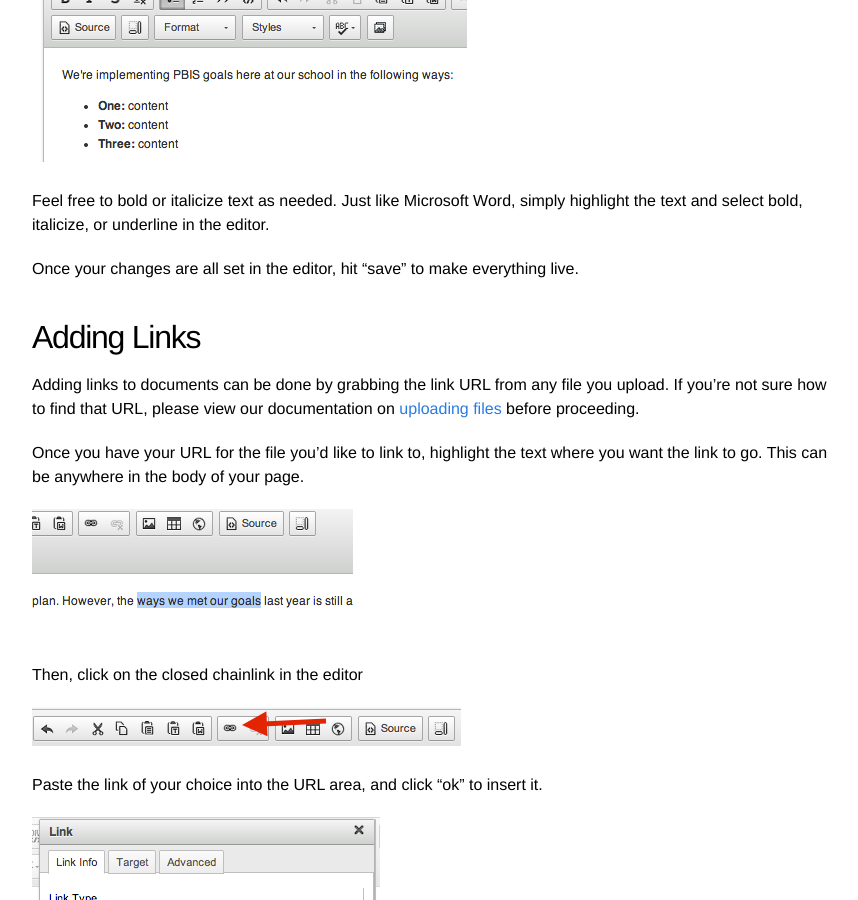
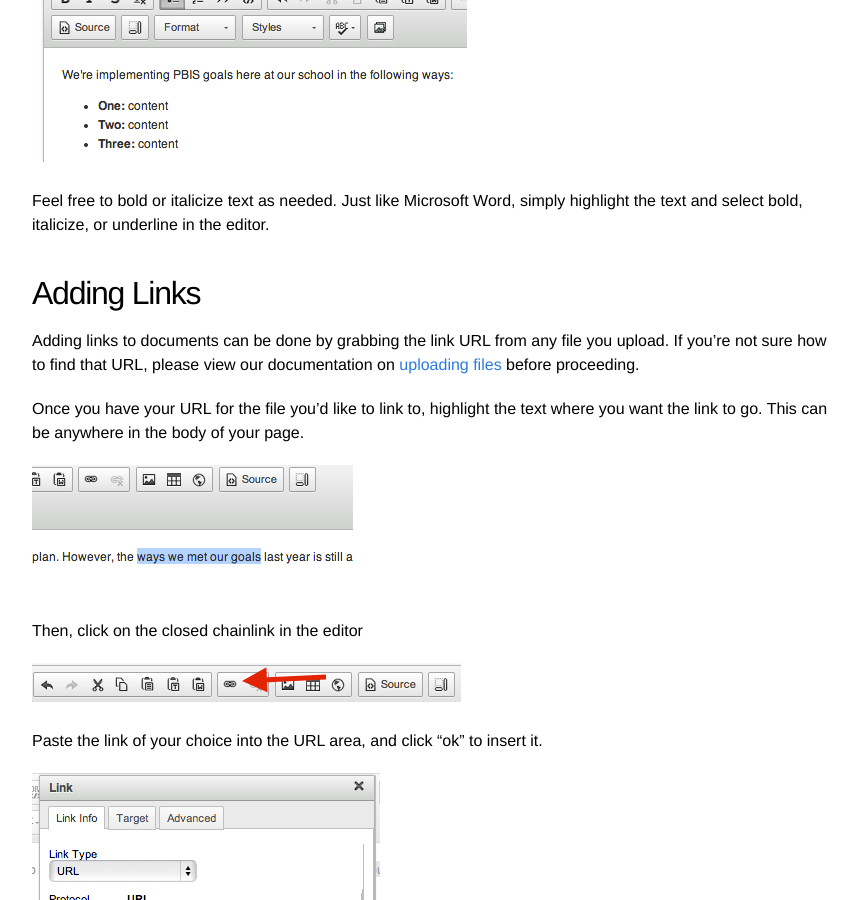
Before and after one commit to HCPSS/schoolsites-help, a Jekyll site: the page built from _posts/2014-07-15-editing-page.md, in a window 1280 px wide and 900 px high, scrolled down 796 px. Shown: the whole window, without its empty margins (208-1066 px from the left). Built offline with Jekyll 4.4.1, drawn with Linux system fonts in a browser that asks for light colours; Markdown is read by kramdown in place of the engine named in the settings.

Commit message:
added anchor, deleted paragraph

```diff
--- a/_posts/2014-07-15-editing-page.md
+++ b/_posts/2014-07-15-editing-page.md
@@ -15,11 +15,11 @@
 
 You can add content to a page in the same way that you type up a word document or HCPSS News Message.
 
+<a name="wysiwyg"></a>
+
 ![add content](/schoolsites-help/images/pages/page-wysiwyg.png)
 
 Feel free to bold or italicize text as needed. Just like Microsoft Word, simply highlight the text and select bold, italicize, or underline in the editor.
-
-Once your changes are all set in the editor, hit "save" to make everything live.
 
 ## Adding Links
 
```
